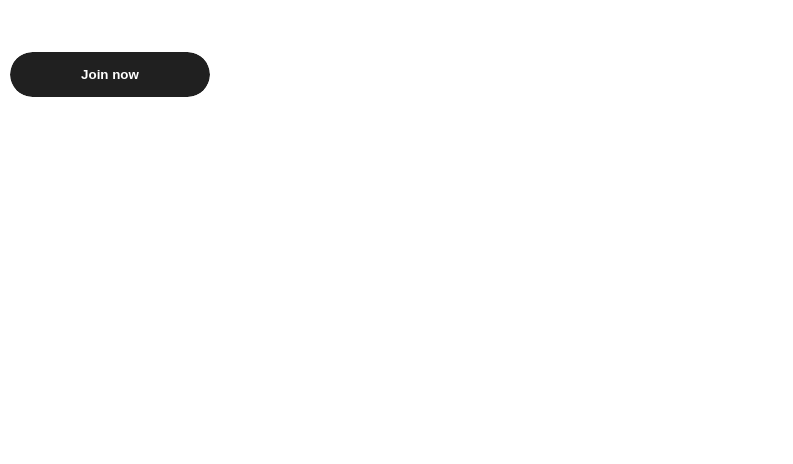
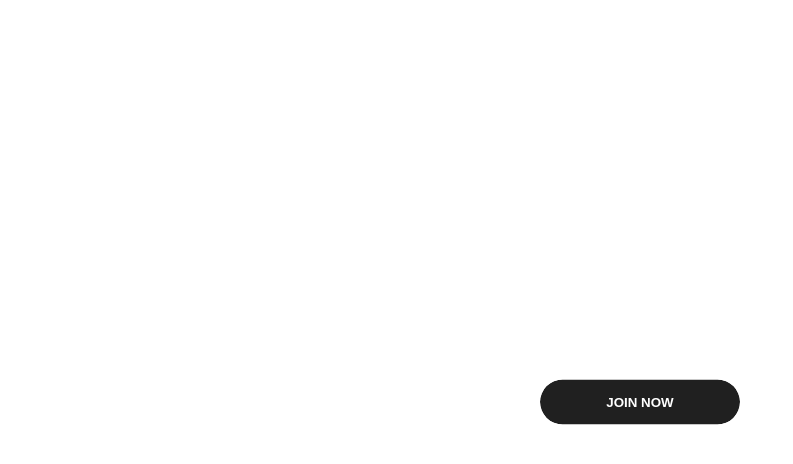
Before and after one commit to dashgotsocks/dasg, a plain HTML site: page discord.html in a window 1280 px wide. Shown: the part 158-622 px from the top of the page, without its empty margins (0-793 px from the left). Drawn offline with Linux system fonts and the light colour scheme.

Commit message:
discord page

```diff
--- a/discord.html
+++ b/discord.html
@@ -21,9 +21,10 @@
             <h1>JOIN MY SERVER</h1>
         </div>
 
-        <div class="button1">
+        <div class="button-discord">
             <a href="https://discord.com/invite/9cgpcmJVG5">
-                <button type="button"><span></span>Join now</button></a>
+                <button type="button-discord"><span></span>JOIN NOW</button>
+            </a>
         </div>
 
 
--- a/style.css
+++ b/style.css
@@ -110,3 +110,13 @@ button:hover{
     margin-top: 80px;
     font-family: sans-serif;
 }
+
+.button-discord{
+    width: 100%;
+    position: absolute;
+    top: 70%;
+    transform: translateY(-50%);
+    text-align: center;
+    color: rgb(255, 255, 255);
+
+}
```
